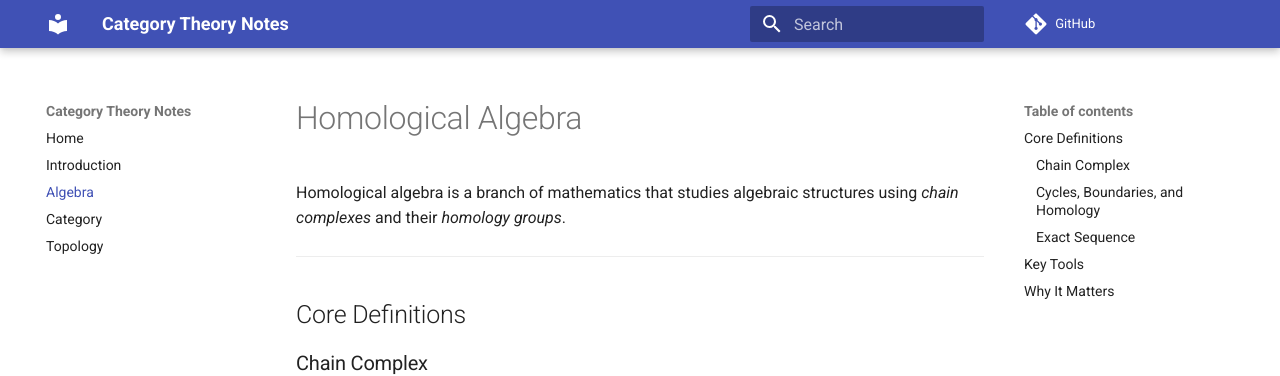
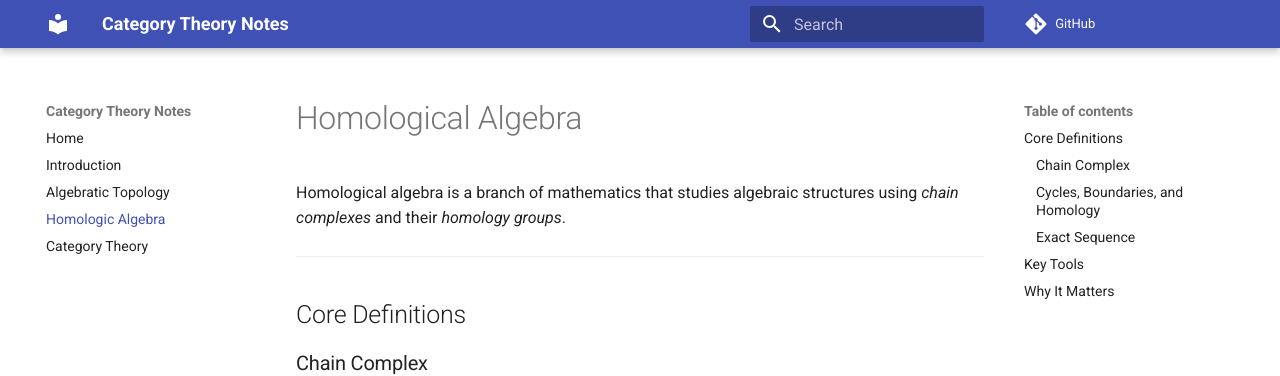
Before and after one commit to seikato/categorytheory, an MkDocs documentation site: the page built from docs/algebra.md, in a window 1280 px wide. Shown: the top 376 px of the page. Built offline with MkDocs 1.6.1 and Material for MkDocs 9.7.7, drawn with Linux system fonts in a browser that asks for light colours; comment, search, counter and statistics services are not loaded.

Commit message:
TOC has been updated

```diff
--- a/mkdocs.yml
+++ b/mkdocs.yml
@@ -14,9 +14,9 @@ theme:
 nav:
   - Home: index.md
   - Introduction: intro.md
-  - Algebra: algebra.md
-  - Category: category.md
-  - Topology: topology.md
+  - Algebratic Topology: topology.md
+  - Homologic Algebra: algebra.md
+  - Category Theory: category.md
 
 docs_dir: docs
 
```
